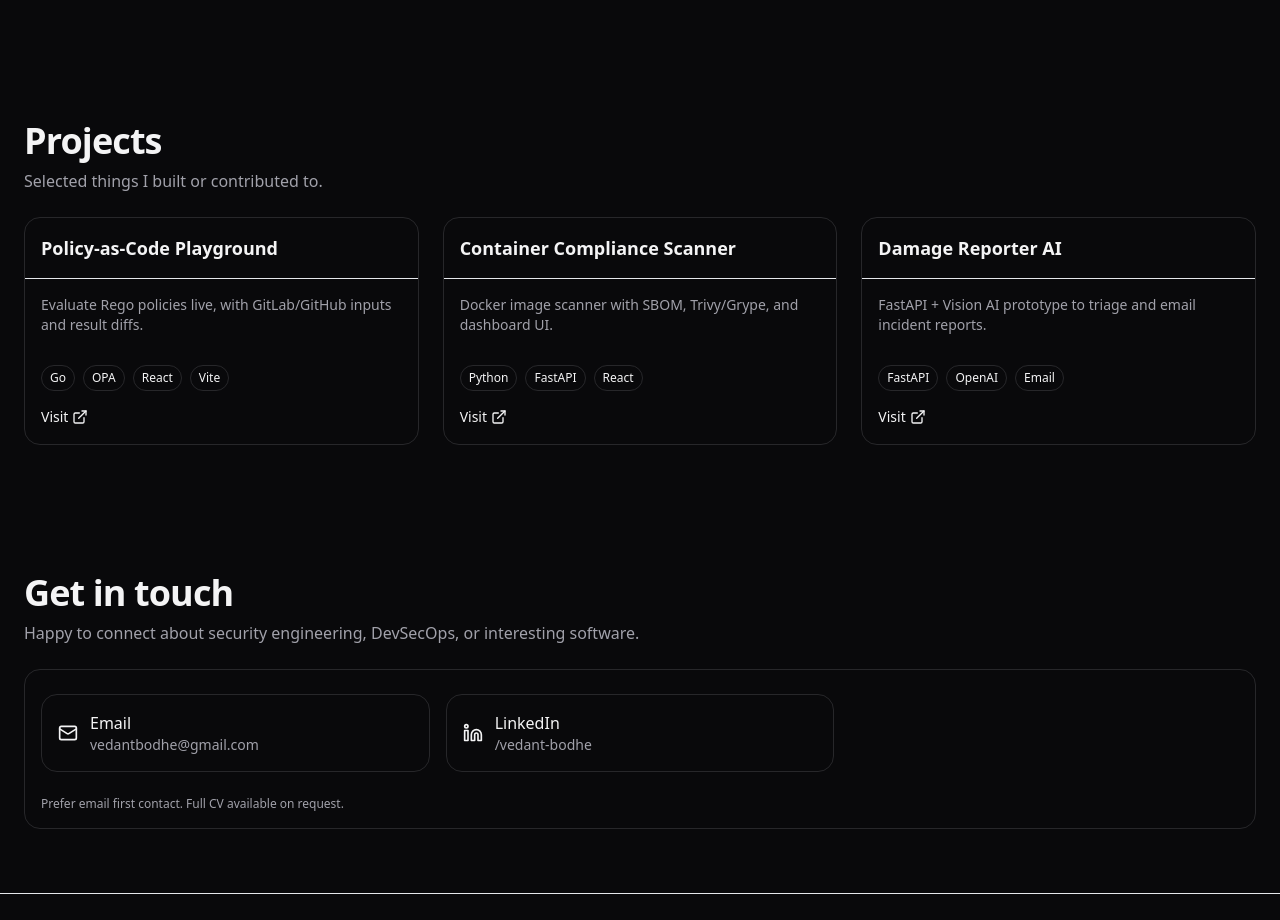
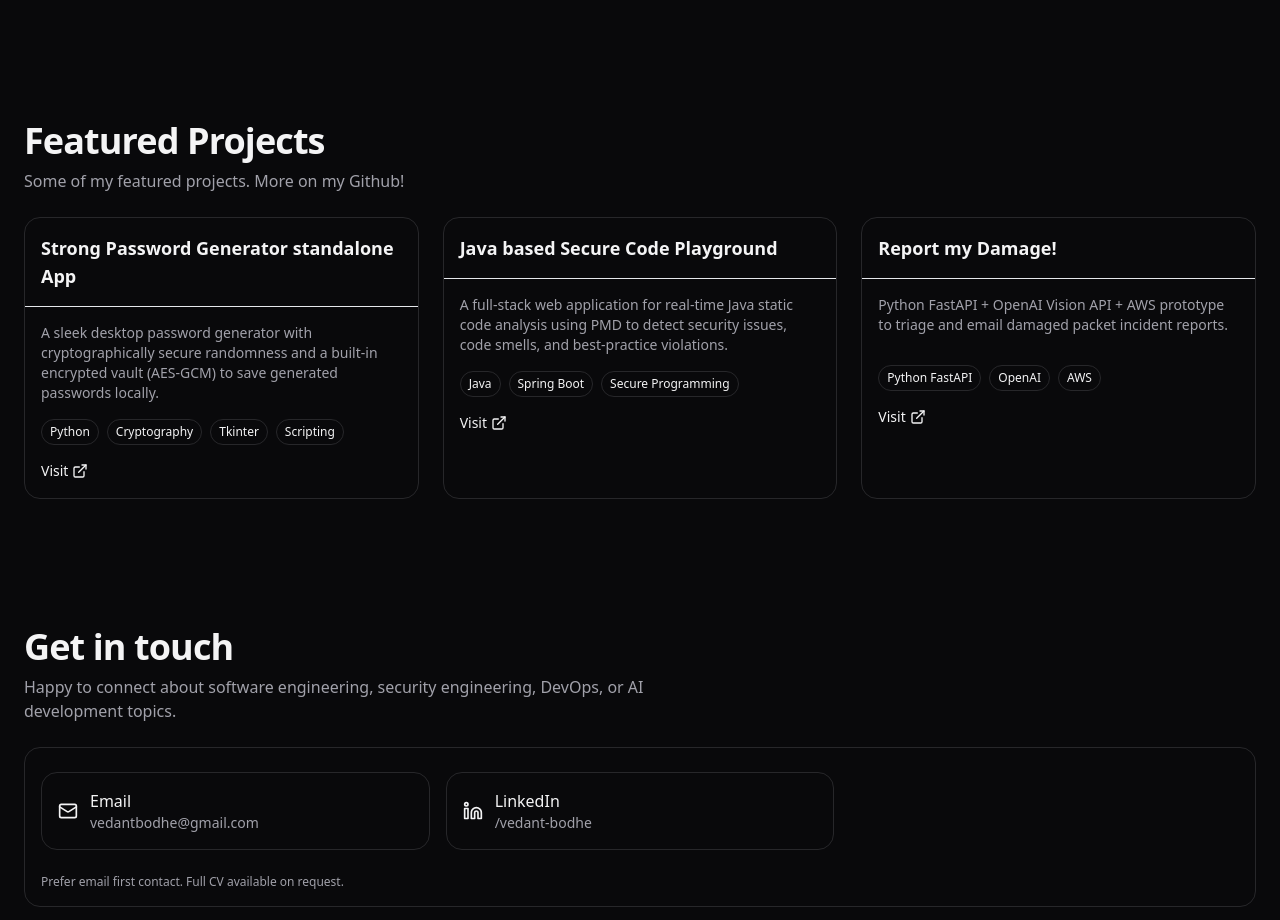
Before and after one commit to vedantbodhe/vedantbodhe.github.io, a React (Vite) app: page / in a window 1280 px wide. Shown: the part 5540-6460 px from the top of the page. Built offline with nearby package versions, Linux system fonts and the light colour scheme.

Commit message:
github projects update

```diff
--- a/src/App.jsx
+++ b/src/App.jsx
@@ -129,25 +129,25 @@ const EXPERIENCE = [
 
 const PROJECTS = [
   {
-    title: "Policy-as-Code Playground",
+    title: "Strong Password Generator standalone App",
     description:
-        "Evaluate Rego policies live, with GitLab/GitHub inputs and result diffs.",
-    link: "https://example.com/pac-playground",
-    tags: ["Go", "OPA", "React", "Vite"],
+        "A sleek desktop password generator with cryptographically secure randomness and a built‑in encrypted vault (AES‑GCM) to save generated passwords locally.",
+    link: "https://github.com/vedantbodhe/StrongPasswordGenerator",
+    tags: ["Python", "Cryptography", "Tkinter", "Scripting"],
   },
   {
-    title: "Container Compliance Scanner",
+    title: "Java based Secure Code Playground ",
     description:
-        "Docker image scanner with SBOM, Trivy/Grype, and dashboard UI.",
-    link: "https://example.com/compliance-scanner",
-    tags: ["Python", "FastAPI", "React"],
+        "A full-stack web application for real-time Java static code analysis using PMD to detect security issues, code smells, and best-practice violations.",
+    link: "https://github.com/vedantbodhe/secure-code-playground",
+    tags: ["Java", "Spring Boot", "Secure Programming"],
   },
   {
-    title: "Damage Reporter AI",
+    title: "Report my Damage!",
     description:
-        "FastAPI + Vision AI prototype to triage and email incident reports.",
-    link: "https://example.com/damage-reporter",
-    tags: ["FastAPI", "OpenAI", "Email"],
+        "Python FastAPI + OpenAI Vision API + AWS prototype to triage and email damaged packet incident reports.",
+    link: "https://github.com/vedantbodhe/damage-report-app",
+    tags: ["Python FastAPI", "OpenAI", "AWS"],
   },
 ];
 
@@ -907,8 +907,8 @@ export default function App() {
         {/* Projects */}
         <Section
             id="projects"
-            title="Projects"
-            subtitle="Selected things I built or contributed to."
+            title="Featured Projects"
+            subtitle="Some of my featured projects. More on my Github!"
         >
           <div className="grid gap-6 sm:grid-cols-2 lg:grid-cols-3">
             {PROJECTS.map((p) => (
@@ -948,7 +948,7 @@ export default function App() {
         <Section
             id="contact"
             title="Get in touch"
-            subtitle="Happy to connect about security engineering, DevSecOps, or interesting software."
+            subtitle="Happy to connect about software engineering, security engineering, DevOps, or AI development topics."
         >
           <Card>
             <CardContent className="pt-6">
```
